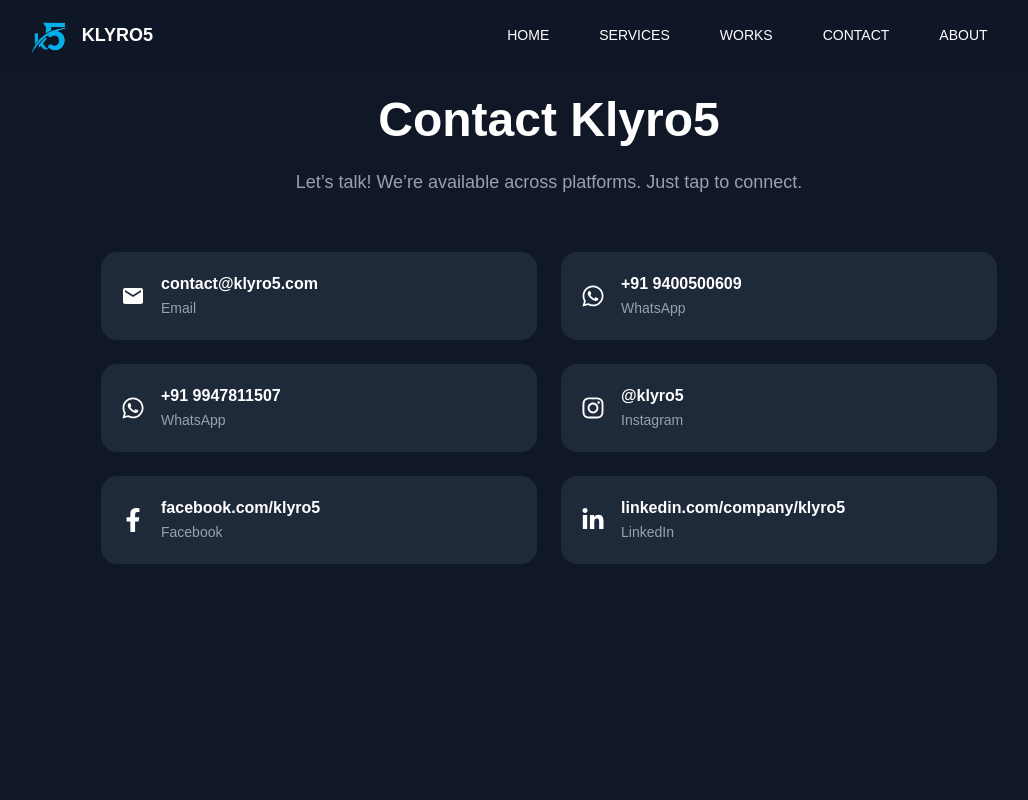
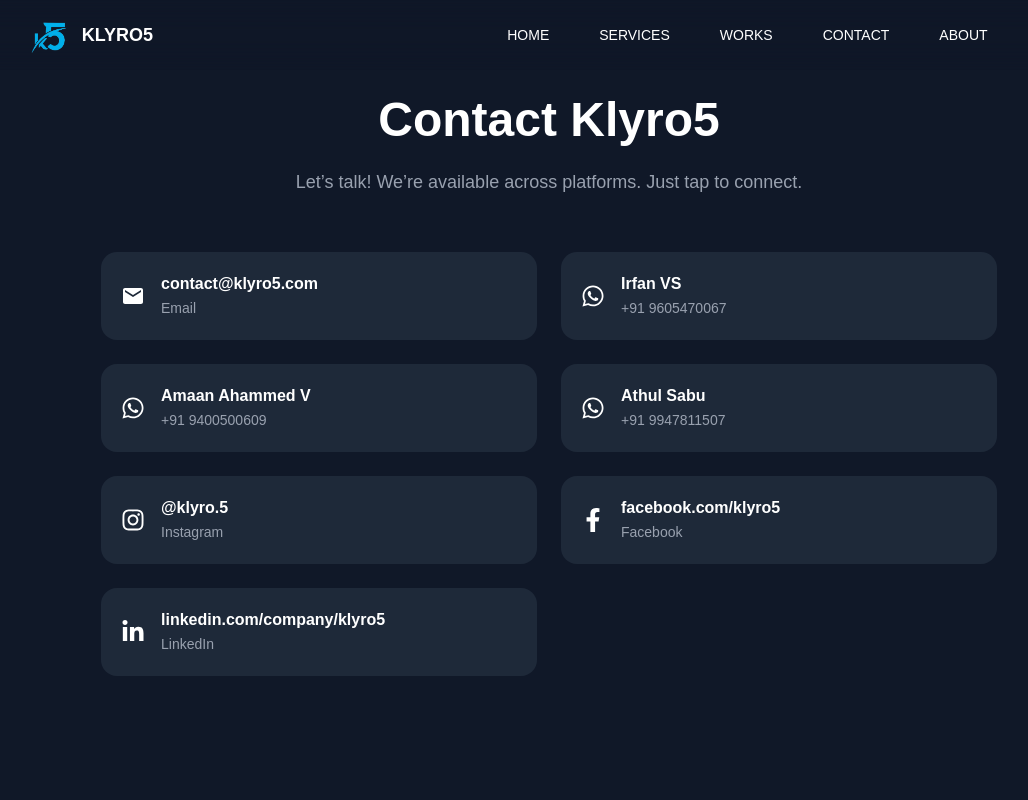
Before and after one commit to athulcoder/klyro5, a Next.js app: page /contact in a window 1280 px wide. Shown: the top 800 px of the page, without its empty margins (91-1119 px from the left). Built offline with nearby package versions, Linux system fonts and the light colour scheme.

Commit message:
version 1

```diff
--- a/app/contact/page.js
+++ b/app/contact/page.js
@@ -14,31 +14,39 @@ export default function ContactPage() {
   const contactLinks = [
     {
       label: "Email",
-      href: "mailto:contact@klyro5.com",
+      href: "mailto:klyrofive@gmail.com",
       display: "contact@klyro5.com",
       icon: <MdEmail />,
     },
+
     {
-      label: "WhatsApp",
-      href: "https://wa.me/919400500609",
-      display: "+91 9400500609",
+      label: "+91 9605470067",
+      href: "https://wa.me/919605470067",
+      display: "Irfan VS",
       icon: <FaWhatsapp />,
     },
     {
-      label: "WhatsApp",
-      href: "https://wa.me/919947811507",
-      display: "+91 9947811507",
+      label: "+91 9400500609",
+      href: "https://wa.me/919400500609",
+      display: "Amaan Ahammed V",
       icon: <FaWhatsapp />,
     },
     {
+      label: "+91 9947811507",
+      href: "https://wa.me/919947811507",
+      display: "Athul Sabu",
+      icon: <FaWhatsapp />,
+    },
+
+    {
       label: "Instagram",
-      href: "https://instagram.com/klyro5",
-      display: "@klyro5",
+      href: "https://instagram.com/klyro.5",
+      display: "@klyro.5",
       icon: <FaInstagram />,
     },
     {
       label: "Facebook",
-      href: "https://facebook.com/klyro5",
+      href: "https://facebook.com/klyro.5",
       display: "facebook.com/klyro5",
       icon: <FaFacebookF />,
     },
--- a/app/works/page.js
+++ b/app/works/page.js
@@ -2,7 +2,7 @@ import React from "react";
 
 function Works() {
   return (
-    <div className="w-full h-full flex items-center justify-center font-bold text-4xl">
+    <div className="w-full h-full flex items-center justify-center font-bold text-2xl">
       This Page is under contruction
     </div>
   );
```
